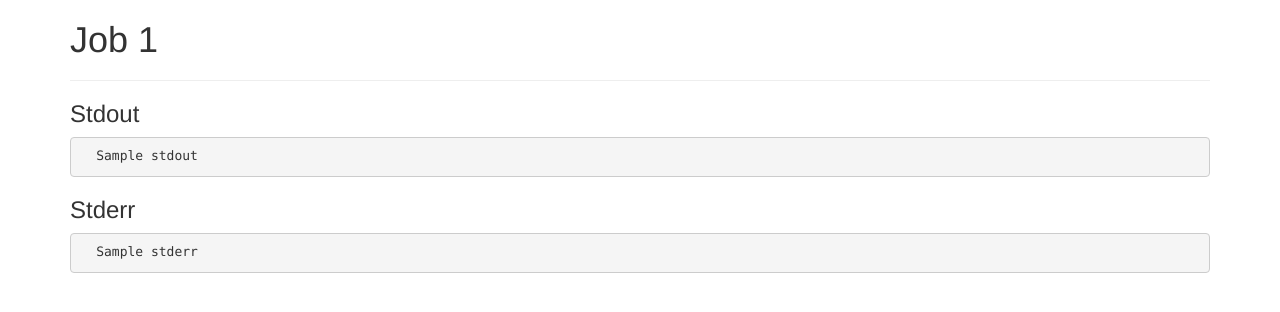
After one commit to SeiryuZ/HemeWeb, a Django app: template src/templates/jobs/details.html in a window 1280 px wide. The commit adds this page. Shown: the top 312 px of the page. Run offline with Django 3.2, Linux system fonts and the light colour scheme; the template is opened without the code that fills it: most values are stand-ins (such as "Sample title", 1, 10 or a date in 2020); some libraries are stand-ins or nearby versions.

Commit message:
Allow job details to be viewed

```diff
--- a/src/jobs/urls.py
+++ b/src/jobs/urls.py
@@ -1,8 +1,9 @@
 from django.conf.urls import url
 
-from .views import JobIndex, JobAdd
+from .views import JobIndex, JobAdd, JobDetails
 
 urlpatterns = [
     url(r'^$', JobIndex.as_view(), name='index'),
     url(r'^add$', JobAdd.as_view(), name='add'),
+    url(r'^(?P<pk>[0-9\w-]+)/detail$', JobDetails.as_view(), name='details'),
 ]
--- /dev/null
+++ b/src/templates/jobs/details.html
@@ -0,0 +1,22 @@
+{% extends "base.html" %}
+
+{% block body %}
+
+<h1>Job {{ object.id }}</h1>
+
+<hr>
+
+<h3>Stdout</h3>
+<pre>
+  {{ stdout|linebreaksbr }}
+</pre>
+
+<h3>Stderr</h3>
+<pre>
+  {{ stderr|linebreaksbr }}
+</pre>
+
+
+
+
+{% endblock %}
--- a/src/templates/jobs/index.html
+++ b/src/templates/jobs/index.html
@@ -10,7 +10,7 @@
 
 <ul>
   {% for job in object_list %}
-    <li> {{ job }} </li>
+  <li> <a href="{% url 'jobs:details' job.id %}"> {{ job.id }} </a> </li>
   {% empty %}
     <li>No Jobs submitted</li>
   {% endfor %}
```
Also changed, not shown: src/jobs/views.py (+12 -0 lines).
